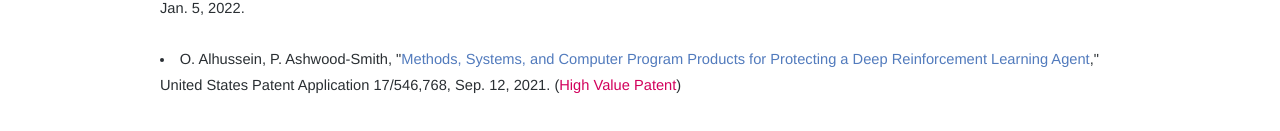
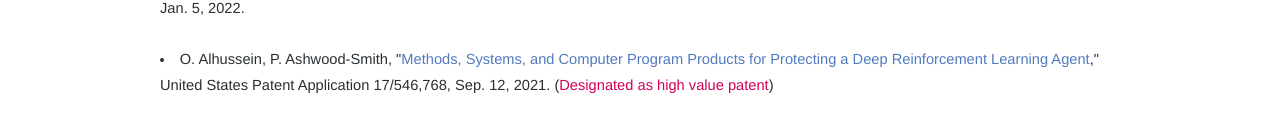
Before and after one commit to OmarSababha/omaralhussein, a plain HTML site: page patents.html in a window 1280 px wide. Shown: the part 389-520 px from the top of the page. Drawn offline with Linux system fonts and the light colour scheme.

Commit message:
Update patents.html
minor

```diff
--- a/patents.html
+++ b/patents.html
@@ -88,7 +88,7 @@
 
 
 					<li>
-						O. Alhussein, P. Ashwood-Smith, "<font color=#527bbd>Methods, Systems, and Computer Program Products for Protecting a Deep Reinforcement Learning Agent</font>," United States Patent Application 17/546,768, Sep. 12, 2021. (<font color=#d2005c>High Value Patent</font>)
+						O. Alhussein, P. Ashwood-Smith, "<font color=#527bbd>Methods, Systems, and Computer Program Products for Protecting a Deep Reinforcement Learning Agent</font>," United States Patent Application 17/546,768, Sep. 12, 2021. (<font color=#d2005c>Designated as high value patent</font>)
 						<br><br>
 					</li>
 
```
